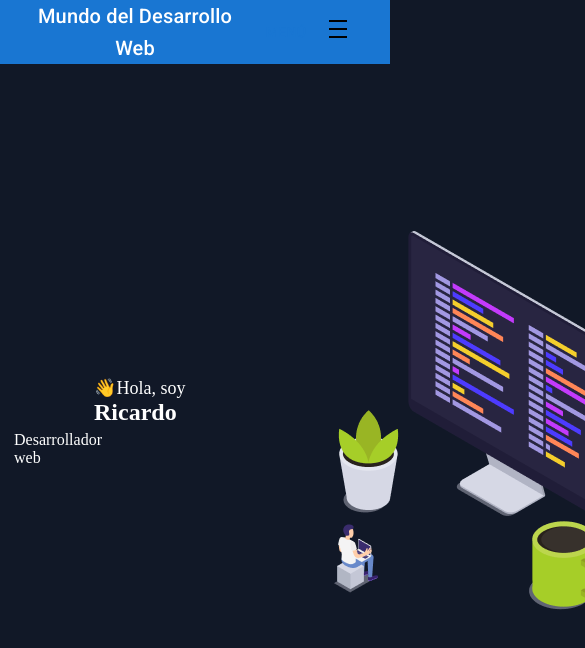
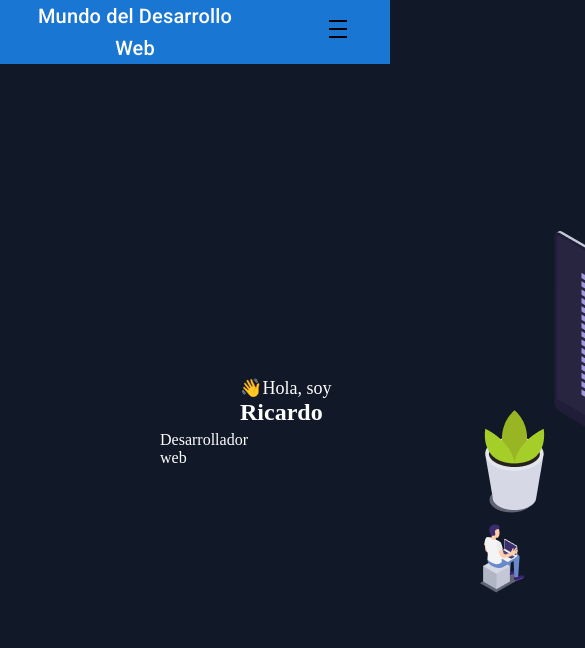
Before and after one commit to blackgoku-97/portafolio, a React (Vite) app: page / in a window 390 px wide. Shown: the top 648 px of the page, 585 px wide, since content can reach past the window. Built offline with nearby package versions, Linux system fonts and the light colour scheme.

Commit message:
Inicio estructurado 7

```diff
--- a/src/components/inicio/Inicio.jsx
+++ b/src/components/inicio/Inicio.jsx
@@ -9,6 +9,9 @@ const Styles = {
     justifyContent: "center",
     alignItems: "center",
     padding: 20,
+    '@media (max-width: 768px)': {
+      justifyContent: "flex-start",
+    },
   },
   texto: {
     display: "flex",
```
